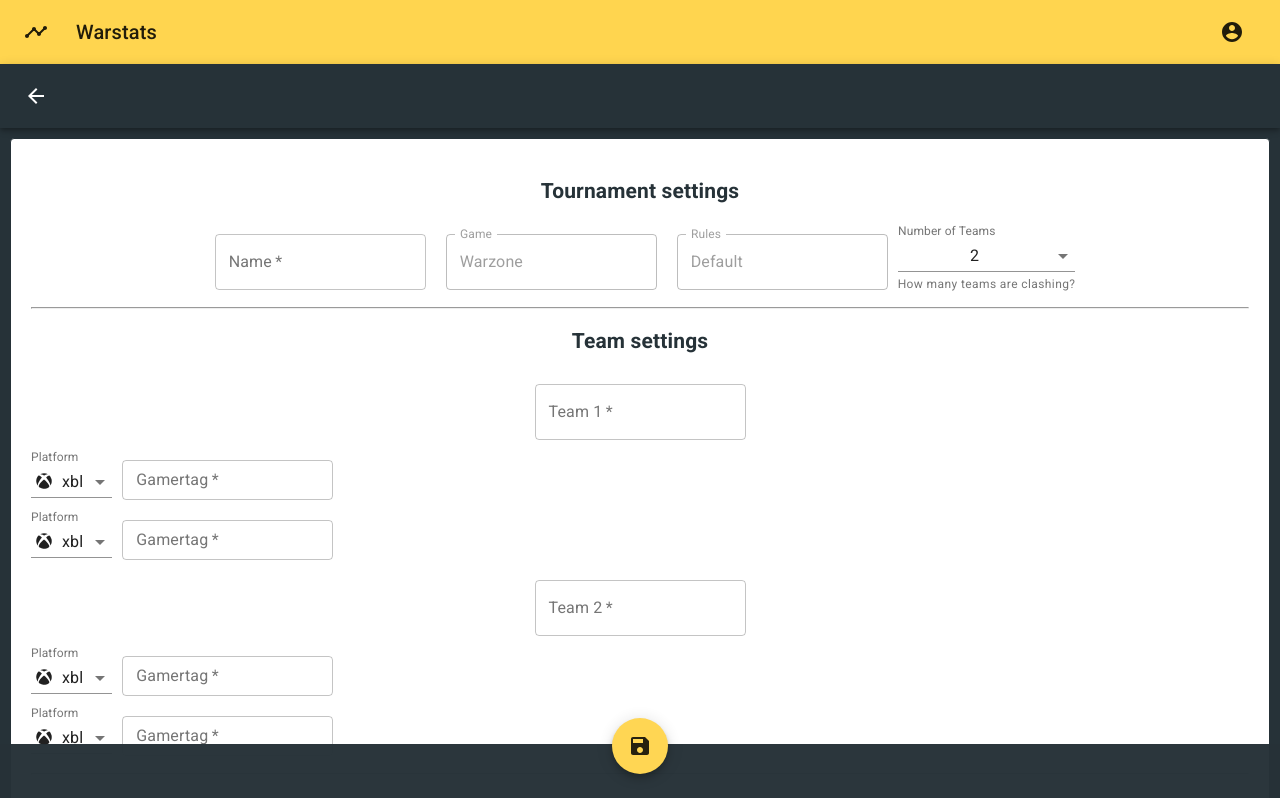
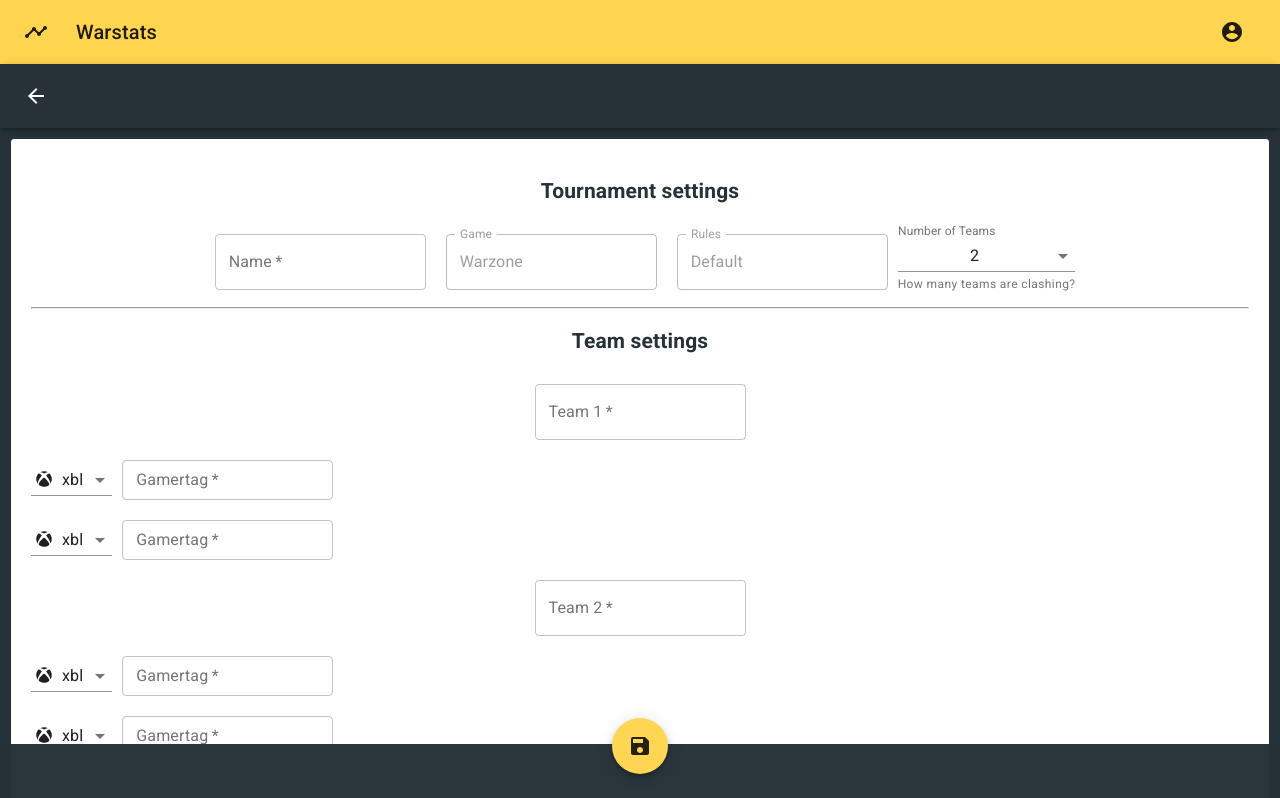
Before and after one commit to casvaniersel/warstats, a React app: page /new in a window 1280 px wide. Shown: the top 798 px of the page. Built offline with nearby package versions, Linux system fonts and the light colour scheme.

Commit message:
Remove InputPlatform label.

```diff
--- a/src/components/new/TeamForm.tsx
+++ b/src/components/new/TeamForm.tsx
@@ -24,7 +24,7 @@ const useStyles = makeStyles((theme: Theme) =>
         gamerTagPlatform: {
             display: "flex",
             flexDirection: "row",
-            justifyItems: "center",
+            alignItems: "center",
         },
     }),
 );
--- a/src/components/shared/InputPlatform.tsx
+++ b/src/components/shared/InputPlatform.tsx
@@ -46,11 +46,9 @@ export default function InputPlatform({ memberId, onChange }) {
         <TextField
             id={`standard-select-numberofteams-${memberId}`}
             select
-            label="Platform"
             value={platform}
             onChange={handleChange}
-            color="secondary"
-        >
+            color="secondary">
             {platforms.map((platform) => (
                 <MenuItem key={platform.value} value={platform.value}>
                     <div className={classes.platformValue}>
```
